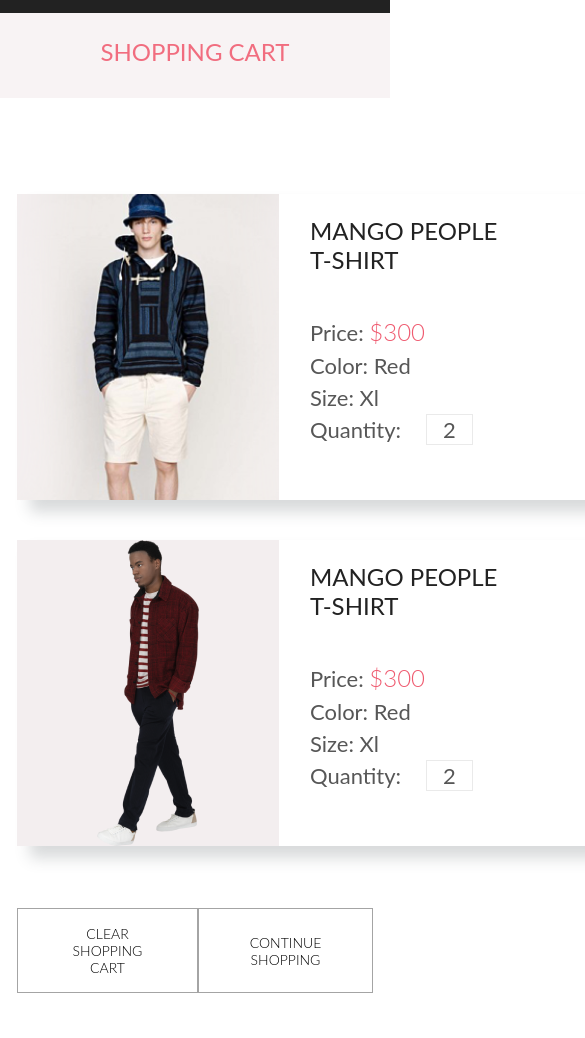
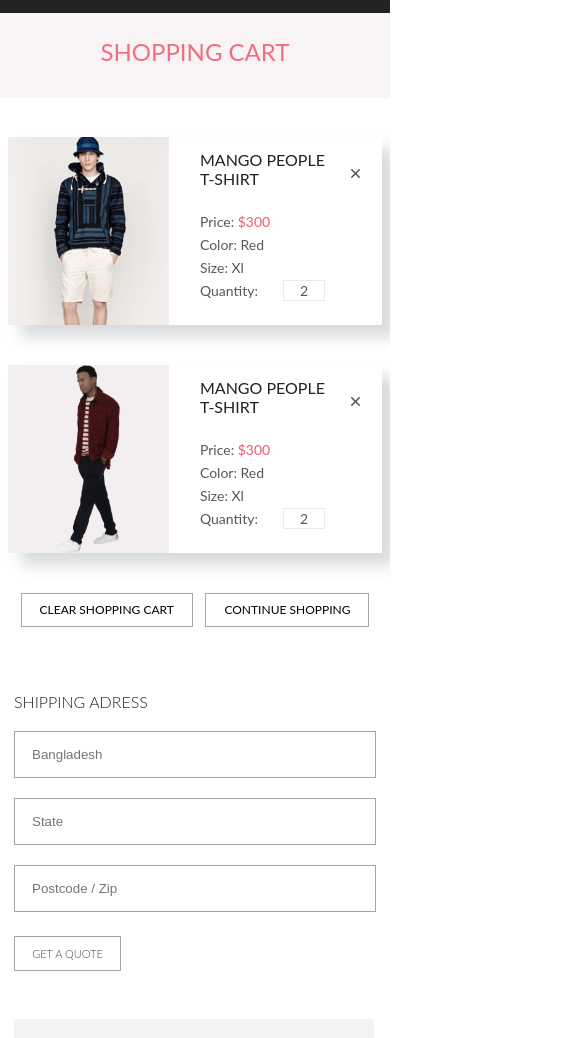
Before and after one commit to kaelkael13/shop, a plain HTML site: page shop/cart.html in a window 390 px wide. Shown: the part 62-1100 px from the top of the page, 585 px wide, since content can reach past the window. Drawn offline with Linux system fonts and the light colour scheme.

Commit message:
made adaptive cart.html

```diff
--- a/shop/style.scss
+++ b/shop/style.scss
@@ -952,7 +952,9 @@
 
         &_right {
             display: flex;
-            margin-left: 17px;
+            margin-left: 16px;
+            margin-right: 16px;
+            justify-content: space-between;
         }
     }
 
@@ -964,6 +966,110 @@
 
     .cartAdress {
         display: flex;
+        flex-direction: column;
+    }
+
+    .cartForm {
+        display: flex;
+        flex-direction: column;
+    }
+
+    .cartTotal {
+        margin-top: 39px;
+    }
+}
+
+// Cart Мобилка
+
+@media (max-width: 768px) {
+    .cart_card {
+        min-width: 300px;
+        height: 188px;
+    }
+
+    .cart_card h4 {
+        font-family: 'Lato', sans-serif;
+        font-style: normal;
+        font-weight: 400;
+        font-size: 16px;
+        line-height: 19px;
+        color: #222222;
+        padding-bottom: 25px;
+    }
+
+    .cart_card p {
+        font-family: 'Lato', sans-serif;
+        font-style: normal;
+        font-weight: 400;
+        font-size: 14px;
+        line-height: 17px;
+        color: #575757;
+        padding-bottom: 6px;
+    }
+
+    .cart_card p span {
+        font-weight: 400;
+        font-size: 14px;
+        line-height: 17px;
+    }
+
+    .cart__content_left {
+        margin-left: 8px;
+        margin-right: 8px;
+    }
+
+    .cart__content_right {
+        flex-direction: column;
+        margin-left: 8px;
+        margin-right: 8px;
+        margin: 0 auto;
+    }
+
+    .cartAdress {
+        margin-left: 8px;
+        margin-right: 8px;
+    }
+
+    .cartTotal {
+        margin-top: 0;
+        margin-left: 8px;
+        margin-right: 8px;
+    }
+
+    .cart__content {
+        margin-bottom: 96px;
+    }
+
+    .cartForm button {
+        margin-bottom: 48px;
+        box-sizing: border-box;
+        max-width: 107px;
+    }
+
+    .cartCardWrap a img {
+        width: 9px;
+        height: 11px;
+        right: 12px;
+        top: 17px
+    }
+
+    .cartCardWrap {
+        padding-top: 13px;
+    }
+
+    .cart__content {
+        margin-top: 39px;
+    }
+
+    .cart_but {
+        margin-top: 30px;
+    }
+
+    .cart_but button {
+        font-weight: 400;
+        font-size: 12px;
+        line-height: 14px;
+        padding: 9px 18px;
     }
 }
 
```
Also changed, not shown: shop/style.css, 1 other file.
